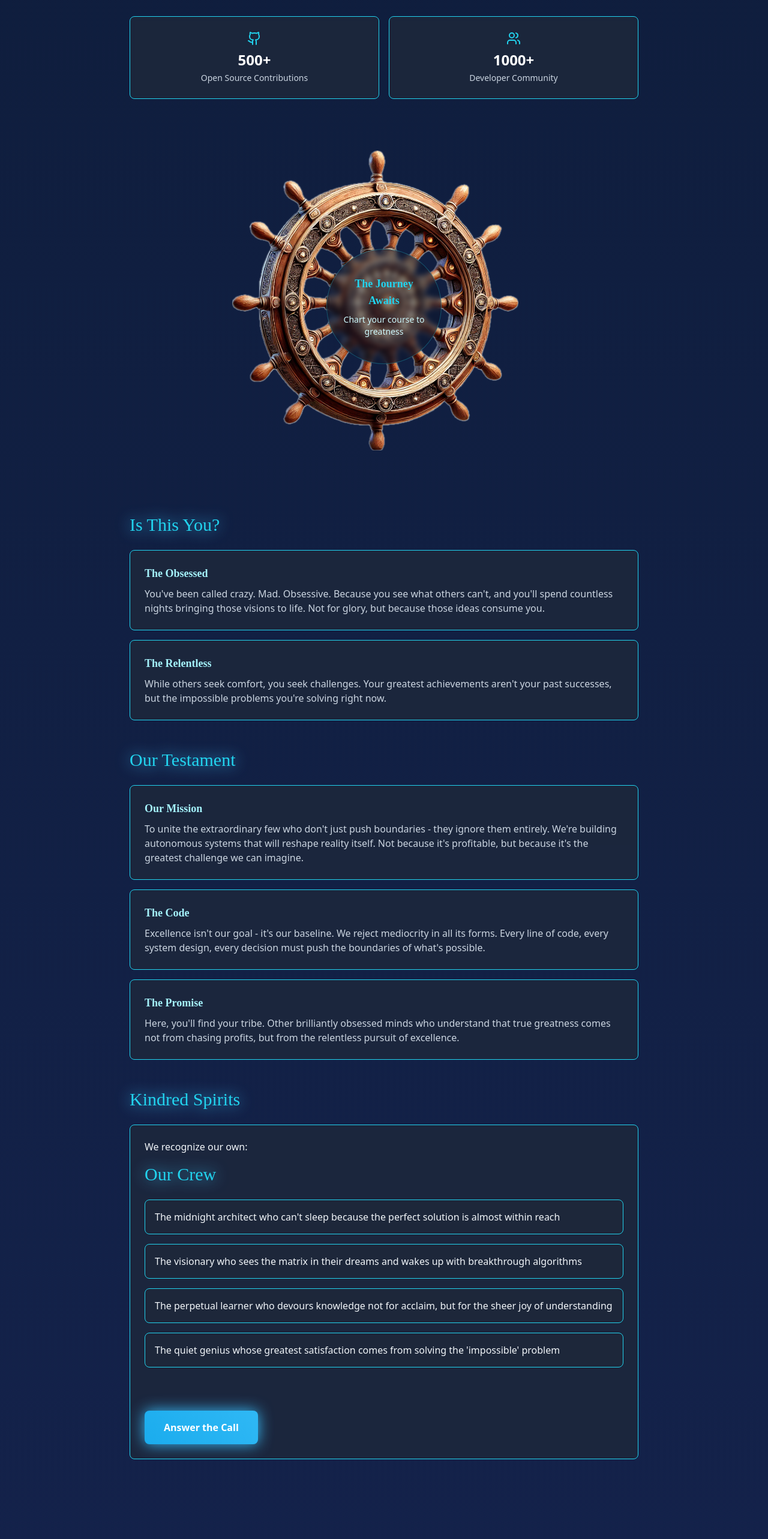
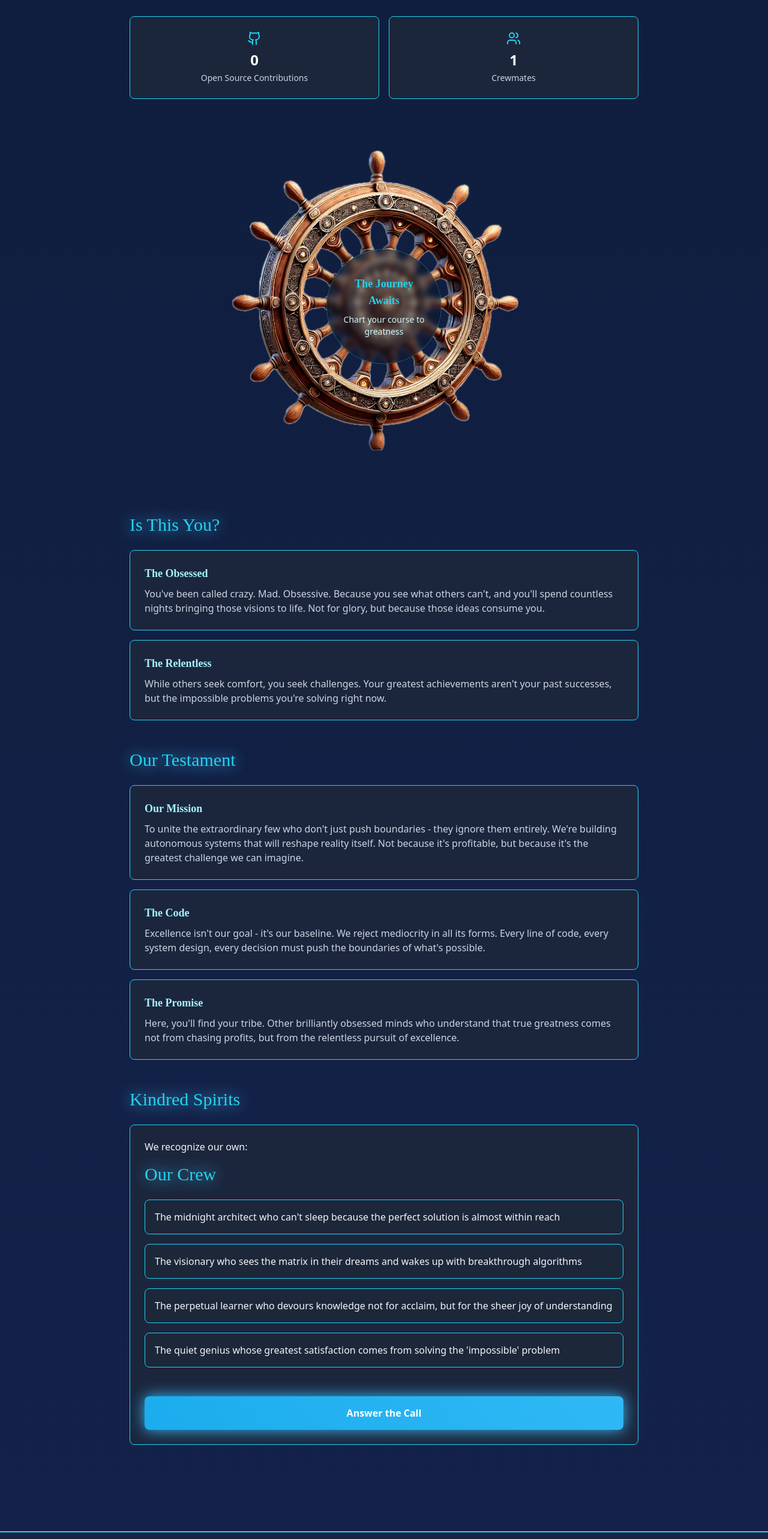
Before and after one commit to boorich/extraordinary_minds, a Next.js app: page / in a window 1280 px wide. Shown: the part 1160-3726 px from the top of the page at 60% size. Built offline with nearby package versions, Linux system fonts and the light colour scheme.

Commit message:
fix: update social proof numbers and button styling
- Change developers to crewmates
- Update metrics to reflect current numbers (0 contributions, 1 crewmate)
- Make action button full width and centered

```diff
--- a/src/components/VisionaryLanding.tsx
+++ b/src/components/VisionaryLanding.tsx
@@ -92,13 +92,13 @@ const VisionaryLanding = () => {
     credibility: [
       {
         icon: <Github className="w-6 h-6" />,
-        stat: "500+",
+        stat: "0",
         label: "Open Source Contributions"
       },
       {
         icon: <Users className="w-6 h-6" />,
-        stat: "1000+",
-        label: "Developer Community"
+        stat: "1",
+        label: "Crewmates"
       }
     ]
   };
@@ -143,12 +143,14 @@ const VisionaryLanding = () => {
             <div className="bg-slate-800/80 p-6 rounded-lg border border-cyan-400 hover:border-cyan-300 transition-colors backdrop-blur-sm">
               <p className="mb-4">We recognize our own:</p>
               <CardSection title="Our Crew" items={sections.crew} variant="crew" />
-              <button
-                onClick={() => setIsContactModalOpen(true)}
-                className="mt-6 px-8 py-4 water-effect text-white rounded-lg font-bold hover:brightness-110 transition-all transform hover:scale-105 glow"
-              >
-                Answer the Call
-              </button>
+              <div className="flex justify-center w-full">
+                <button
+                  onClick={() => setIsContactModalOpen(true)}
+                  className="w-full px-8 py-4 water-effect text-white rounded-lg font-bold hover:brightness-110 transition-all transform hover:scale-105 glow"
+                >
+                  Answer the Call
+                </button>
+              </div>
             </div>
           </div>
         </div>
```
